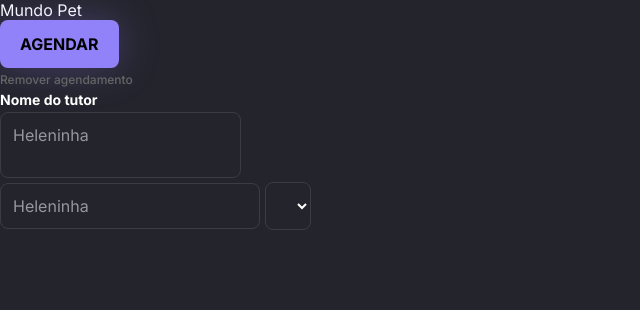
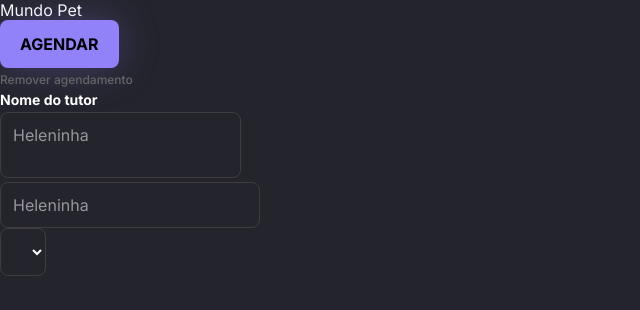
Before and after one commit to israeltx/n5-desafio-pratico-mundo-pet, a website built with webpack: page index.html in a window 1280 px wide. Shown: the full height of the page, 0-640 px from the left. Built offline with nearby package versions, Linux system fonts and the light colour scheme.

Commit message:
Alter css components folder structure

```diff
--- a/index.html
+++ b/index.html
@@ -17,7 +17,7 @@
   <a href="" class="paragraph-small">Remover agendamento</a><br>
   <label for="" class="label-medium">Nome do tutor</label><br>
   <textarea name="" id="" placeholder="Heleninha"></textarea><br>
-  <input type="text" name="" id="" placeholder="Heleninha">
+  <input type="text" name="" id="" placeholder="Heleninha"><br>
   <select name="" id=""></select>
 </body>
 </html>
```
Also changed, not shown: src/main.js (+6 -5 lines), src/styles/components/buttons.css (renamed from src/styles/button.css), src/styles/components/inputs.css (renamed from src/styles/inputs.css), src/styles/components/labels.css (renamed from src/styles/labels.css), src/styles/components/links.css (renamed from src/styles/links.css), src/styles/components/text-area.css (renamed from src/styles/text-area.css).
